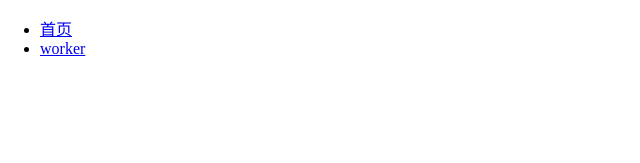
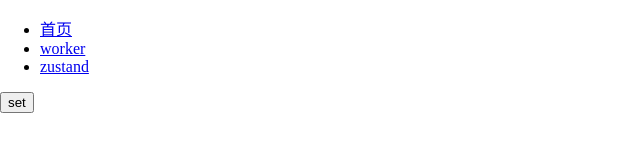
Before and after one commit to laincarl/project-template, a React app: page /zustand in a window 1280 px wide. Shown: the top 163 px of the page, without its empty margins (0-640 px from the left). Built offline with nearby package versions, Linux system fonts and the light colour scheme.

Commit message:
feat: 增加zustand

```diff
--- a/package.json
+++ b/package.json
@@ -59,7 +59,8 @@
     "core-js": "^3.11.0",
     "react": "^17.0.2",
     "react-dom": "^17.0.2",
-    "react-router-dom": "^5.2.0"
+    "react-router-dom": "^5.2.0",
+    "zustand": "^3.4.2"
   },
   "husky": {
     "hooks": {
--- a/src/pages/index.tsx
+++ b/src/pages/index.tsx
@@ -5,6 +5,7 @@ import {
 import './index.less';
 
 const Worker = lazy(() => import('./worker'));
+const Zustand = lazy(() => import('./zustand'));
 
 const PageIndex = () => (
   <Router>
@@ -12,11 +13,15 @@ const PageIndex = () => (
       <ul>
         <li><Link to="/">首页</Link></li>
         <li><Link to="/worker">worker</Link></li>
+        <li><Link to="/zustand">zustand</Link></li>
       </ul>
       <Suspense fallback="loading...">
         <Switch>
           <Route path="/worker">
             <Worker />
+          </Route>
+          <Route path="/zustand">
+            <Zustand />
           </Route>
         </Switch>
       </Suspense>
--- a/src/pages/worker/index.tsx
+++ b/src/pages/worker/index.tsx
@@ -3,6 +3,7 @@ import { useCallback, useMemo, useState } from 'react';
 const WorkerDemo = () => {
   const [message, setMessage] = useState('');
   const worker = useMemo(() => {
+    // TODO 目前不加webpack注释有问题，待探索
     const w = new Worker(new URL('../../workers/demo-worker.ts', import.meta.url), {
       name: 'demo-worker',
     /* webpackEntryOptions: { filename: "workers/[name].js" } */
--- /dev/null
+++ b/src/pages/zustand/index.tsx
@@ -0,0 +1,20 @@
+import useTokenStore from '../../stores/useTokenStore';
+
+const ZustandPage = () => {
+  const { authToken, setAuthToken } = useTokenStore();
+
+  return (
+    <div>
+      {authToken}
+      <button
+        type="button"
+        onClick={() => {
+          setAuthToken('setAuthToken');
+        }}
+      >
+        set
+      </button>
+    </div>
+  );
+};
+export default ZustandPage;
--- /dev/null
+++ b/src/stores/useTokenStore.ts
@@ -0,0 +1,17 @@
+import create from 'zustand';
+
+type TokenState = {
+  authToken: string
+  refreshToken: string
+  setAuthToken: (authToken: string) => void
+  setRefreshToken: (refreshToken: string) => void
+}
+
+const useTokenStore = create<TokenState>((set) => ({
+  authToken: '',
+  refreshToken: '',
+  setAuthToken: (authToken) => set((state) => ({ ...state, authToken })),
+  setRefreshToken: (refreshToken) => set((state) => ({ ...state, refreshToken })),
+}));
+
+export default useTokenStore;
```
